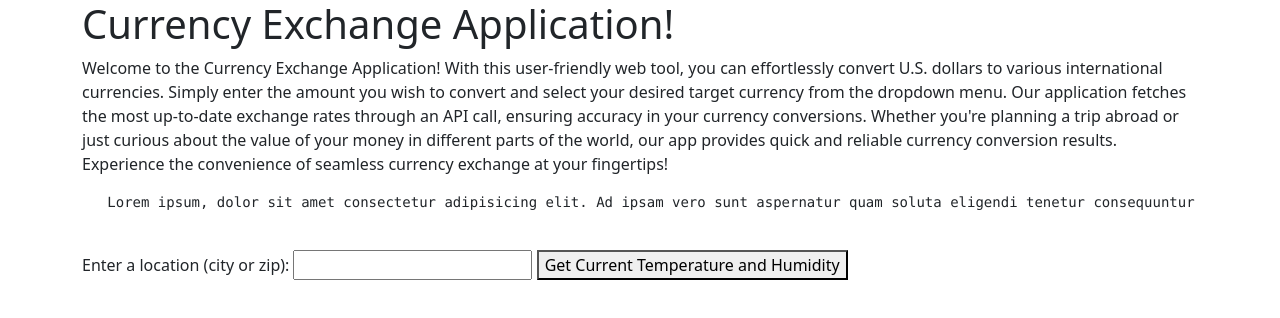
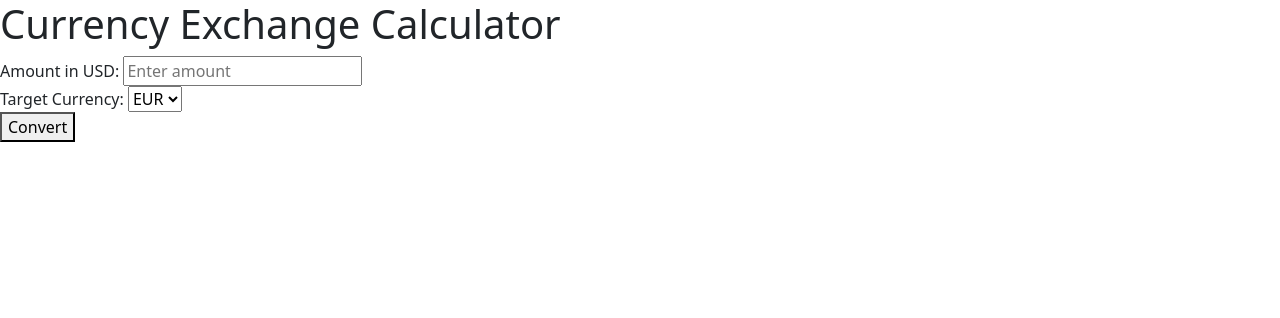
Before and after one commit to jessicahattig/currency-exchange-api, a website built with webpack: page src/index.html in a window 1280 px wide. Built offline with nearby package versions, Linux system fonts and the light colour scheme.

Commit message:
WIP: Form

```diff
--- a/src/index.html
+++ b/src/index.html
@@ -1,4 +1,35 @@
-<html lang="en-US">
+<!DOCTYPE html>
+<html lang="en">
+<head>
+  <meta charset="UTF-8">
+  <meta name="viewport" content="width=device-width, initial-scale=1.0">
+  <script src="./currency.js"></script>
+  <title>Currency Exchange</title>
+  <link rel="stylesheet" href="./css/styles.css">
+</head>
+<body>
+  <h1>Currency Exchange Calculator</h1>
+  <div>
+    <label for="amount">Amount in USD:</label>
+    <input type="number" id="amount" step="0.01" placeholder="Enter amount">
+  </div>
+  <div>
+    <label for="currency">Target Currency:</label>
+    <select id="currency">
+      <option value="EUR">EUR</option>
+      <option value="GBP">GBP</option>
+      <option value="JPY">JPY</option>
+      <!-- Add more currency options as needed -->
+    </select>
+  </div>
+  <button id="convert">Convert</button>
+  <div id="result"></div>
+
+
+</body>
+</html>
+
+<!-- <html lang="en-US">
 <head>
   <title>Weather</title>
 </head>
@@ -18,4 +49,4 @@
     <p id="showResponse2"></p>
   </div>
 </body>
-</html>
+</html> -->
```
